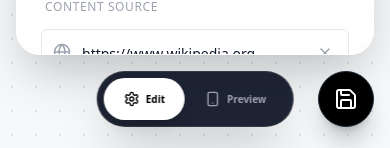
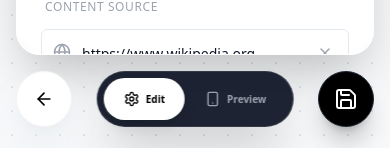
Before and after one commit to Inoncohen2/Web2App-Builder, a Next.js app: page /builder in a window 390 px wide. Shown: the part 693-841 px from the top of the page. Built offline with nearby package versions, Linux system fonts and the light colour scheme.

Commit message:
feat(builder): Add back button to mobile preview
Replaces the refresh button with a back button in the mobile bottom bar when the 'settings' tab is active. This allows users to navigate back to the homepage from the builder interface on mobile.

```diff
--- a/app/builder/page.tsx
+++ b/app/builder/page.tsx
@@ -415,15 +415,20 @@ function BuilderContent() {
       <div className="sm:hidden fixed bottom-6 left-0 right-0 z-50 px-4 pointer-events-none">
         <div className="relative flex items-center justify-between w-full max-w-md mx-auto h-14">
 
-          {activeMobileTab === 'preview' ? (
+          {activeMobileTab === 'settings' ? (
+            <button
+               onClick={() => router.push('/')}
+               className="h-14 w-14 rounded-full bg-white text-black shadow-xl shadow-gray-200/50 flex items-center justify-center pointer-events-auto active:scale-90 transition-transform border border-gray-100"
+            >
+               <ArrowLeft size={20} />
+            </button>
+          ) : (
             <button
                onClick={handleRefresh}
                className="h-14 w-14 rounded-full bg-white text-black shadow-xl shadow-gray-200/50 flex items-center justify-center pointer-events-auto active:scale-90 transition-transform border border-gray-100"
             >
                <RefreshCw size={20} />
             </button>
-          ) : (
-            <div className="h-14 w-14" />
           )}
 
           <div className="absolute left-1/2 -translate-x-1/2 flex h-14 items-center rounded-full bg-gray-900/95 backdrop-blur-md p-1.5 shadow-2xl pointer-events-auto border border-white/10">
```
